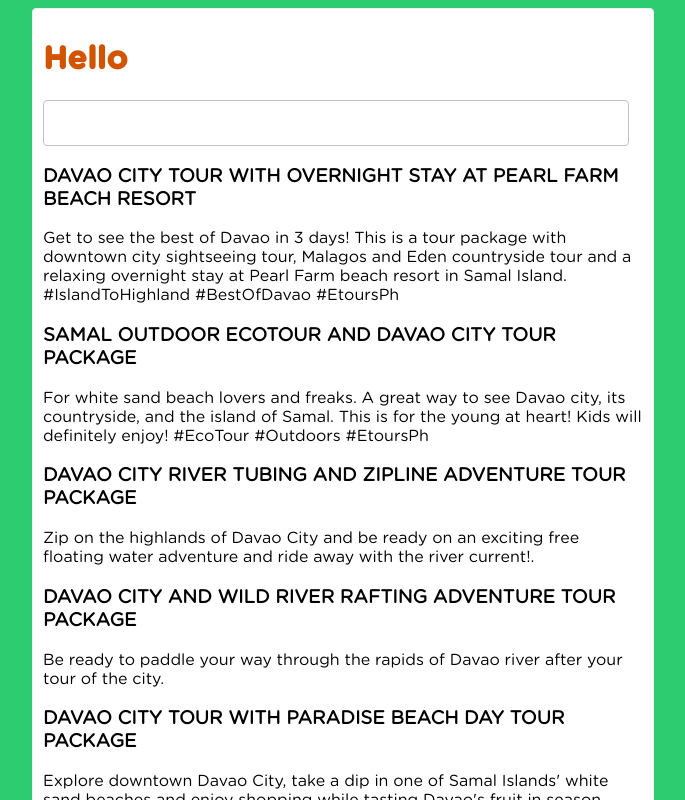
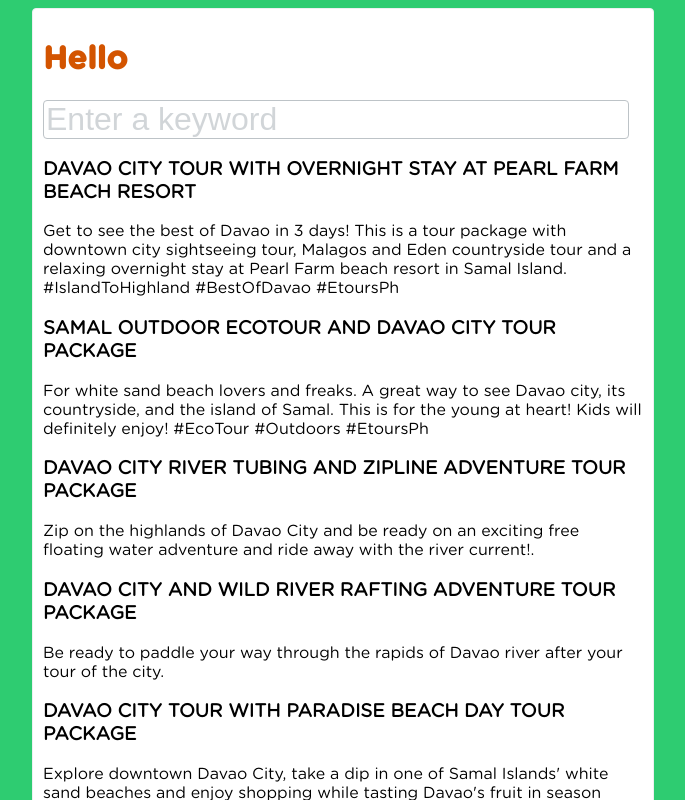
Before and after one commit to t0mclaudio/react_find_tours, a React (Create React App) app: page / in a window 1280 px wide. Shown: the top 800 px of the page, without its empty margins (297-982 px from the left). Built offline with nearby package versions, Linux system fonts and the light colour scheme.

Commit message:
Improve style of searchbox

```diff
--- a/src/components/SearchBox.js
+++ b/src/components/SearchBox.js
@@ -1,8 +1,11 @@
 import React from 'react';
 
 const SearchBox = props => {
+    const onType = event =>{
+        props.onType(event)
+    }
     return (
-        <input type="text" size="80" />
+        <input onChange={onType} type="text" placeholder="Enter a keyword" />
     )
 }
 
--- a/src/css/app.css
+++ b/src/css/app.css
@@ -52,9 +52,14 @@
   }
 
   input {
+    height: 35px;
     width: 580px;
-    font-size: 36px;
+    font-size: 32px;
     color: #34495e;
     border: 1px solid #bdc3c7;
     border-radius: 4px;
   }
+
+  input::placeholder {
+    color:rgba(189, 195, 199,.70);
+  }
```
